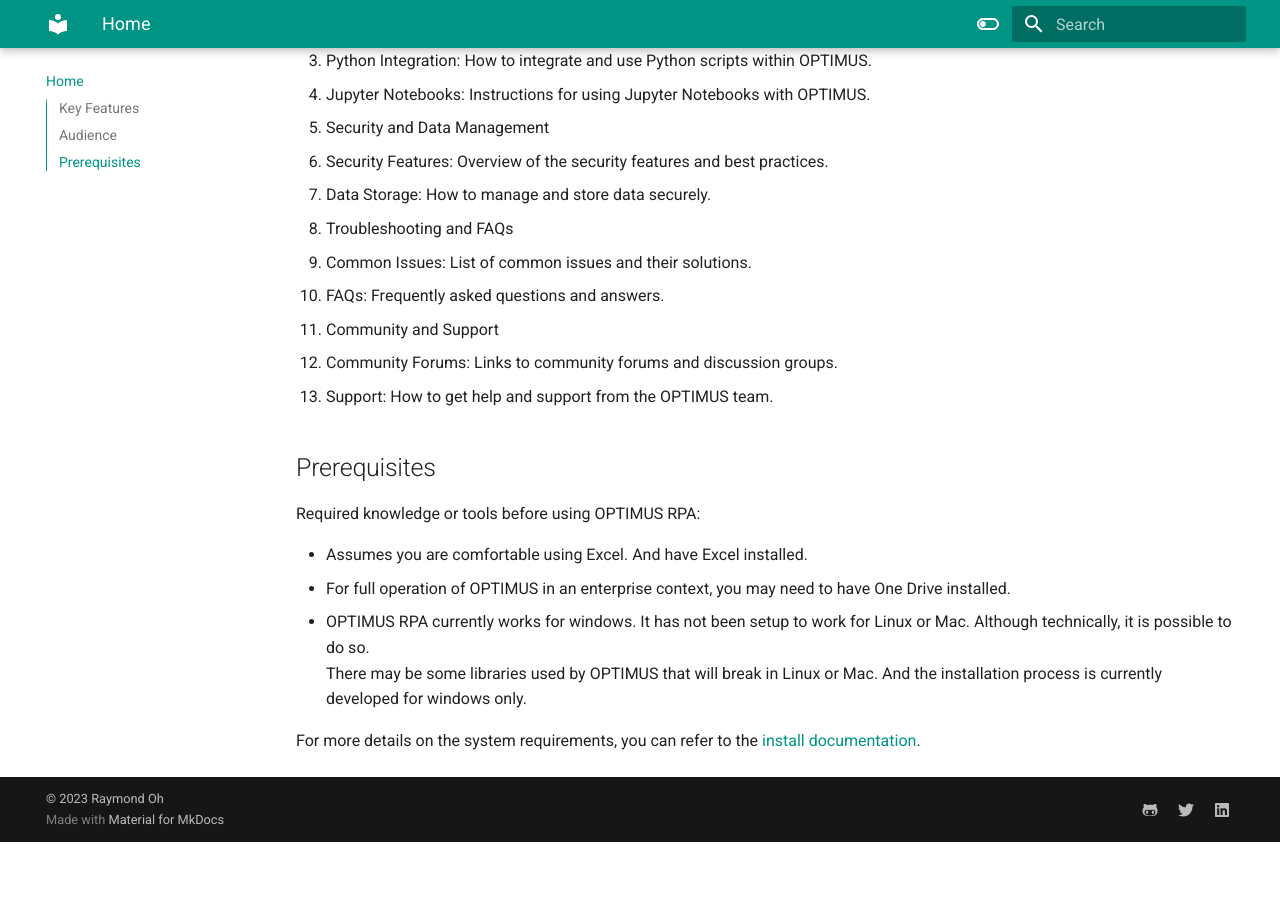
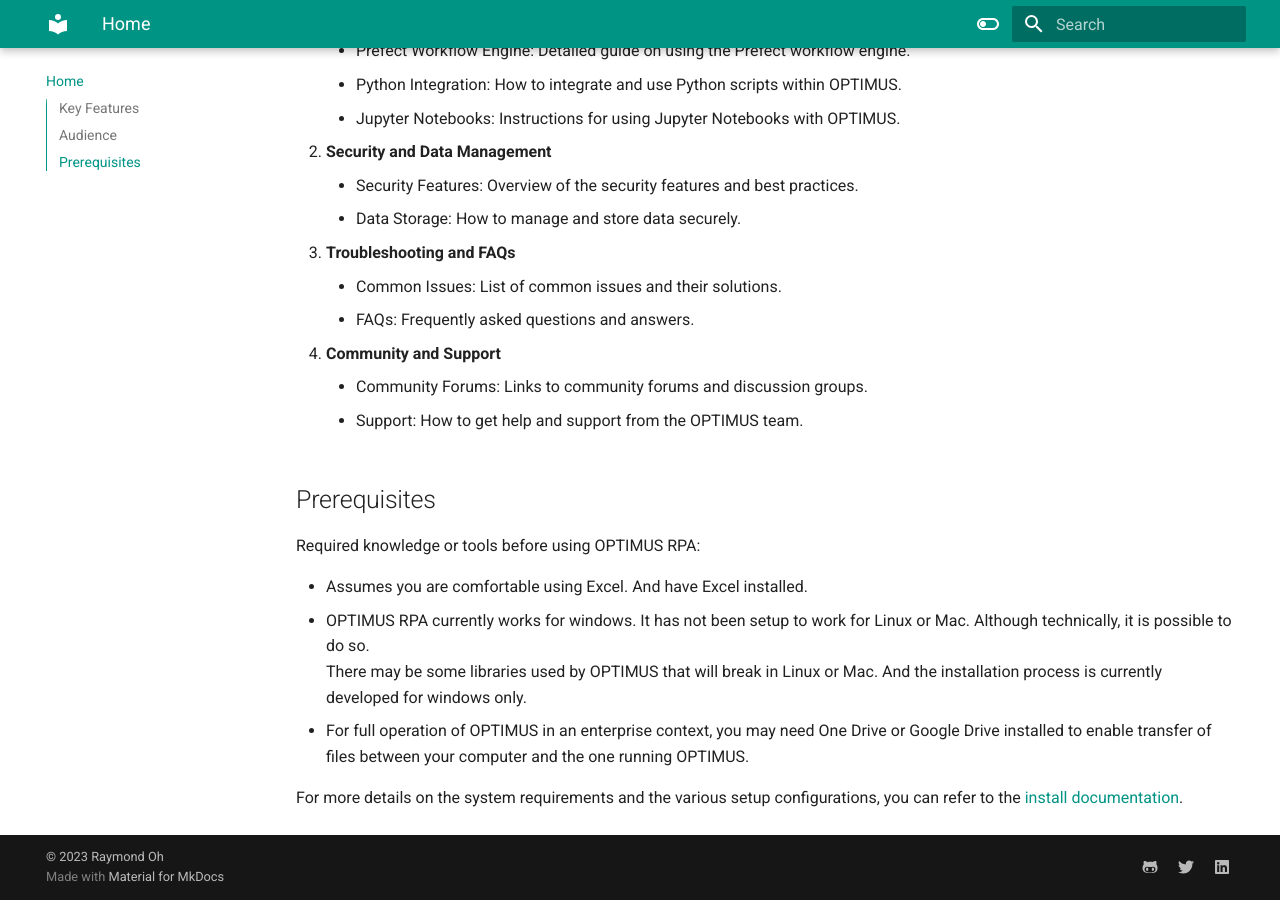
Before and after one commit to ray-oh/Optimus-Documentation, an MkDocs documentation site: the page built from docs/index.md, in a window 1280 px wide and 900 px high, scrolled down 2230 px. Built offline with MkDocs 1.6.1 and Material for MkDocs 9.7.7, drawn with Linux system fonts in a browser that asks for light colours; before the commit the page ends 3072 px from its top, so only the background shows below that.

Commit message:
Update index

```diff
--- a/docs/index.md
+++ b/docs/index.md
@@ -34,53 +34,53 @@ Including support for Jupyter Notebooks for automating data analysis and machine
 Guide for different to documentation for various audience:
 ***Data analysts and Business users***
 
-2. Getting Started
-  - Installation: Step-by-step guide to installing OPTIMUS RPA.
-  - Quick Start Guide: A simple example to get users up and running quickly.
-  - Configuration: Instructions on configuring the software for first-time use.
+2. **Getting Started**
+    - Installation: Step-by-step guide to installing OPTIMUS RPA.
+    - Quick Start Guide: A simple example to get users up and running quickly.
+    - Configuration: Instructions on configuring the software for first-time use.
 
-3. User Interface
-  - Excel Front End: Detailed explanation of the Excel interface and its components.
-  - Navigation: How to navigate through the different sections of the software.
+3. **User Interface**
+    - Excel Front End: Detailed explanation of the Excel interface and its components.
+    - Navigation: How to navigate through the different sections of the software.
 
-4. Creating Automation Flows
-  - Basic Concepts: Introduction to automation flows and key concepts.
-  - Using Templates: How to use and customize Excel templates for automation.
-  - TagUI Integration: Explanation of how to leverage TagUI within OPTIMUS.
+4. **Creating Automation Flows**
+    - Basic Concepts: Introduction to automation flows and key concepts.
+    - Using Templates: How to use and customize Excel templates for automation.
+    - TagUI Integration: Explanation of how to leverage TagUI within OPTIMUS.
 
-8. Examples and Use Cases
-  - Sample Projects: Detailed examples of automation projects.
-  - Industry Use Cases: How different industries can benefit from using OPTIMUS.
+8. **Examples and Use Cases**
+    - Sample Projects: Detailed examples of automation projects.
+    - Industry Use Cases: How different industries can benefit from using OPTIMUS.
 
-10. Appendices
-  - Glossary: Definitions of key terms used in the documentation.
-  - References: Additional resources and references for further reading.
+10. **Appendices**
+    - Glossary: Definitions of key terms used in the documentation.
+    - References: Additional resources and references for further reading.
 
 ***Automation Engineers and Developers***
 
-5. Advanced Features
-  - Prefect Workflow Engine: Detailed guide on using the Prefect workflow engine.
-  - Python Integration: How to integrate and use Python scripts within OPTIMUS.
-  - Jupyter Notebooks: Instructions for using Jupyter Notebooks with OPTIMUS.
+5. **Advanced Features**
+    - Prefect Workflow Engine: Detailed guide on using the Prefect workflow engine.
+    - Python Integration: How to integrate and use Python scripts within OPTIMUS.
+    - Jupyter Notebooks: Instructions for using Jupyter Notebooks with OPTIMUS.
 
-6. Security and Data Management
-  - Security Features: Overview of the security features and best practices.
-  - Data Storage: How to manage and store data securely.
+6. **Security and Data Management**
+    - Security Features: Overview of the security features and best practices.
+    - Data Storage: How to manage and store data securely.
 
-7. Troubleshooting and FAQs
-  - Common Issues: List of common issues and their solutions.
-  - FAQs: Frequently asked questions and answers.
+7. **Troubleshooting and FAQs**
+    - Common Issues: List of common issues and their solutions.
+    - FAQs: Frequently asked questions and answers.
 
-9. Community and Support
-  - Community Forums: Links to community forums and discussion groups.
-  - Support: How to get help and support from the OPTIMUS team.
+9. **Community and Support**
+    - Community Forums: Links to community forums and discussion groups.
+    - Support: How to get help and support from the OPTIMUS team.
 
 ## Prerequisites
 Required knowledge or tools before using OPTIMUS RPA:
 
 - Assumes you are comfortable using Excel.  And have Excel installed.
-- For full operation of OPTIMUS in an enterprise context, you may need to have One Drive installed.
 - OPTIMUS RPA currently works for windows.  It has not been setup to work for Linux or Mac.  Although technically, it is possible to do so.
 There may be some libraries used by OPTIMUS that will break in Linux or Mac. And the installation process is currently developed for windows only.
+- For full operation of OPTIMUS in an enterprise context, you may need One Drive or Google Drive installed to enable transfer of files between your computer and the one running OPTIMUS.
 
-For more details on the system requirements, you can refer to the [install documentation](basics/install.md).
+For more details on the system requirements and the various setup configurations, you can refer to the [install documentation](basics/install.md).
```
